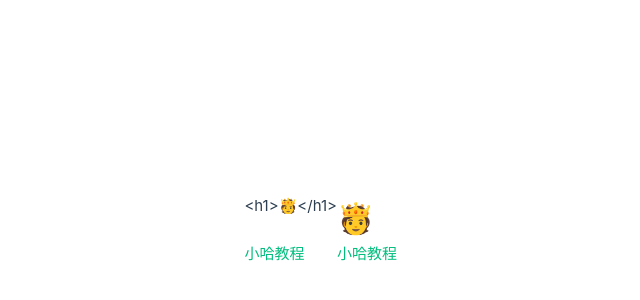
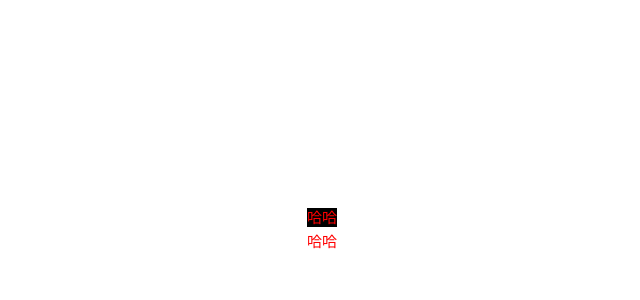
Before and after one commit to Zhouxw97/vueDemo, a Vue app in the folder vue-demo/: page / in a window 1280 px wide. Shown: the part 170-470 px from the top of the page, without its empty margins (303-943 px from the left). Built offline with nearby package versions, Linux system fonts and the light colour scheme.

Commit message:
属性绑定

```diff
--- a/vue-demo/src/App.vue
+++ b/vue-demo/src/App.vue
@@ -7,16 +7,28 @@
 
 const path = ref("https://www.quanxiaoha.com")
 
+const isActive = ref(true)
+
+const classes = {
+  red: 'red',
+  background : 'bg-back'
+}
+
 </script>
 
 <template>
- <div v-text="obj.text"></div>
- <div v-html="obj.text"></div>
-
- <a :href="path" style="display: block;">小哈教程</a>
- <a v-bind:href="path" style="display: block;">小哈教程</a>
+ <div>
+   <p><a v-bind:class="[classes.red,classes.background]">哈哈</a></p>
+   <p><a v-bind:class="isActive ? 'red':'' ">哈哈</a></p>
+ </div>
 </template>
 
 <style scoped>
+   .bg-back {
+      background-color: black;
+   }
+   .red  {
+      color: red;
+   }
 
 </style>
```
